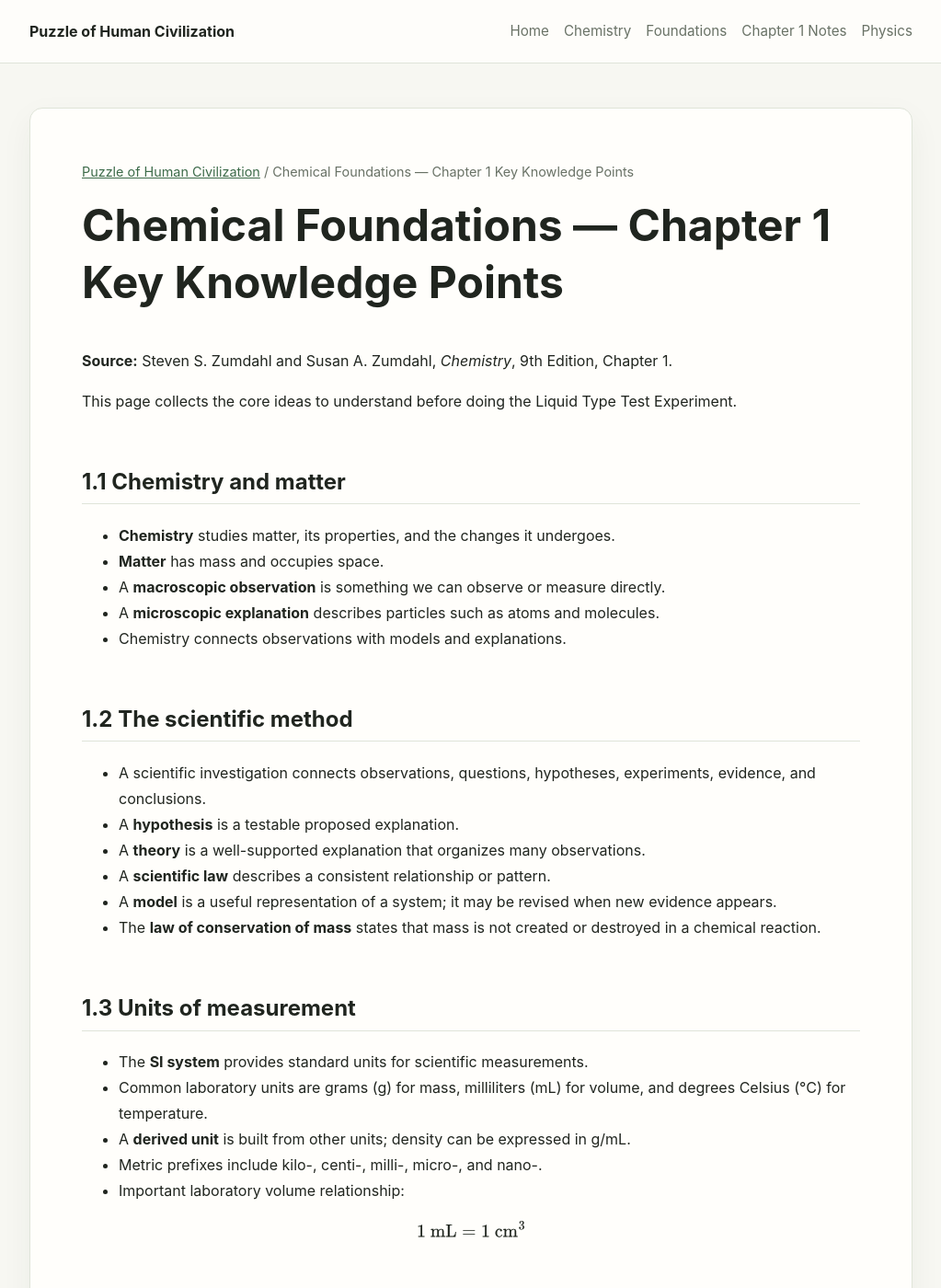
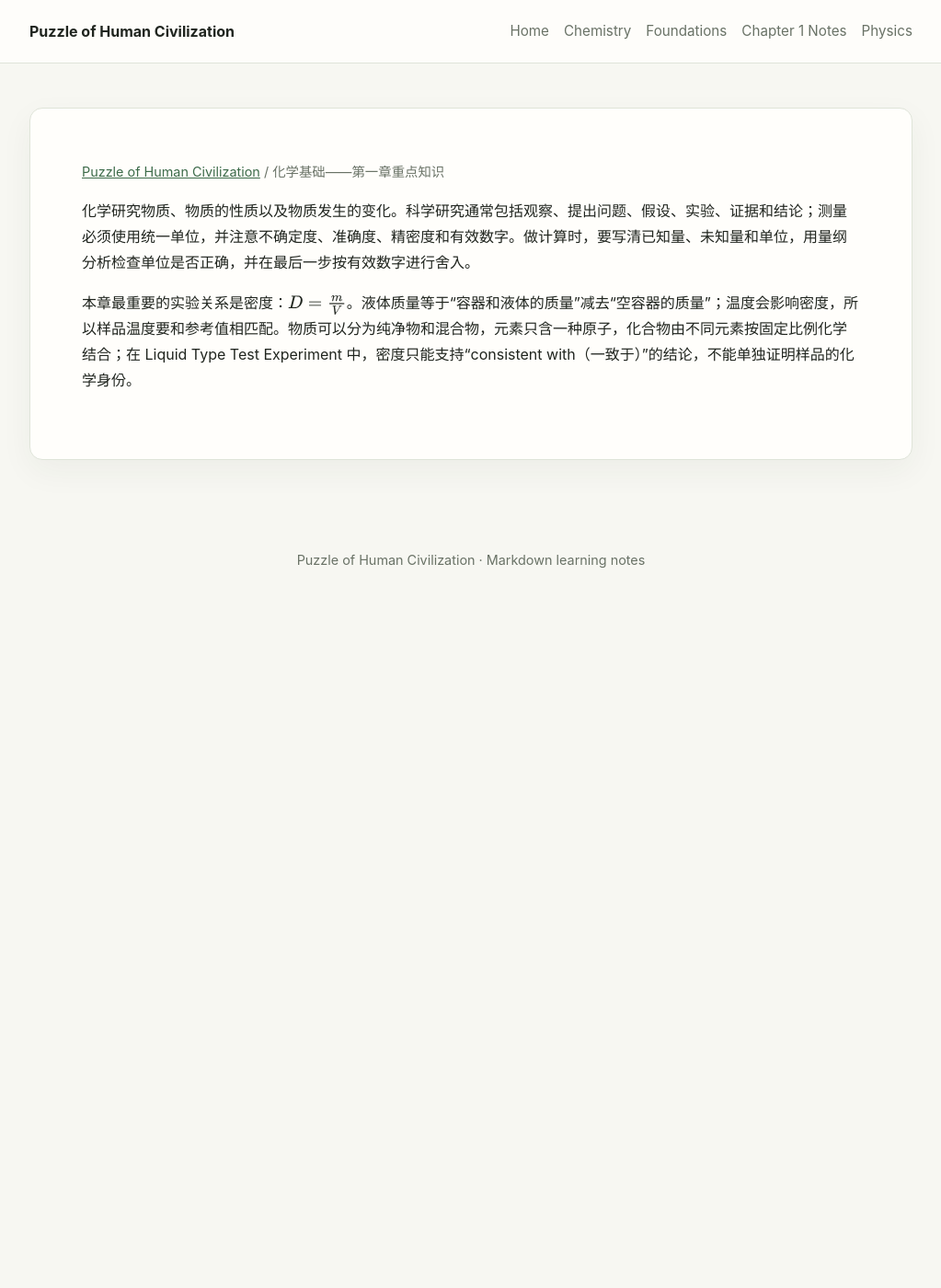
Before and after one commit to lloyd-c137/-Puzzle-of-Human-Civilization, a Jekyll site: the page built from Chem Journal/Chemical Foundations — Chapter 1 Key Knowledge Points.md, in a window 1280 px wide and 1400 px high. Shown: the whole window at 92% size, without its empty margins (128-1151 px from the left). Built offline with Jekyll 4.4.1, drawn with Linux system fonts in a browser that asks for light colours; some of the changed text lies outside the part shown.

Commit message:
Automatic sync: 2026-08-20 21:40:04

```diff
--- a/Chem Journal/Chemical Foundations — Chapter 1 Key Knowledge Points.md
+++ b/Chem Journal/Chemical Foundations — Chapter 1 Key Knowledge Points.md
@@ -1,127 +1,10 @@
 ---
 layout: default
-title: Chemical Foundations — Chapter 1 Key Knowledge Points
+title: 化学基础——第一章重点知识
 permalink: /chemistry/chemical-foundations-key-points/
-description: The essential concepts, rules, and equations from Zumdahl Chemistry Chapter 1.
+description: Zumdahl Chemistry 第一章的核心知识。
 ---
 
-# Chemical Foundations — Chapter 1 Key Knowledge Points
+化学研究物质、物质的性质以及物质发生的变化。科学研究通常包括观察、提出问题、假设、实验、证据和结论；测量必须使用统一单位，并注意不确定度、准确度、精密度和有效数字。做计算时，要写清已知量、未知量和单位，用量纲分析检查单位是否正确，并在最后一步按有效数字进行舍入。
 
-**Source:** Steven S. Zumdahl and Susan A. Zumdahl, *Chemistry*, 9th Edition, Chapter 1.
-
-This page collects the core ideas to understand before doing the Liquid Type Test Experiment.
-
-## 1.1 Chemistry and matter
-
-- **Chemistry** studies matter, its properties, and the changes it undergoes.
-- **Matter** has mass and occupies space.
-- A **macroscopic observation** is something we can observe or measure directly.
-- A **microscopic explanation** describes particles such as atoms and molecules.
-- Chemistry connects observations with models and explanations.
-
-## 1.2 The scientific method
-
-- A scientific investigation connects observations, questions, hypotheses, experiments, evidence, and conclusions.
-- A **hypothesis** is a testable proposed explanation.
-- A **theory** is a well-supported explanation that organizes many observations.
-- A **scientific law** describes a consistent relationship or pattern.
-- A **model** is a useful representation of a system; it may be revised when new evidence appears.
-- The **law of conservation of mass** states that mass is not created or destroyed in a chemical reaction.
-
-## 1.3 Units of measurement
-
-- The **SI system** provides standard units for scientific measurements.
-- Common laboratory units are grams (g) for mass, milliliters (mL) for volume, and degrees Celsius (°C) for temperature.
-- A **derived unit** is built from other units; density can be expressed in g/mL.
-- Metric prefixes include kilo-, centi-, milli-, micro-, and nano-.
-- Important laboratory volume relationship:
-
-$$1\ \mathrm{mL} = 1\ \mathrm{cm^3}$$
-
-## 1.4 Uncertainty in measurement
-
-- Every measurement has some **uncertainty** because instruments have limited resolution.
-- Record all certain digits plus one estimated digit when appropriate.
-- **Accuracy** means closeness to an accepted value.
-- **Precision** means how closely repeated measurements agree with one another.
-- **Random error** causes unpredictable variation; repeated trials help show its effect.
-- **Systematic error** shifts results consistently and is not normally removed by repetition.
-
-## 1.5 Significant figures and calculations
-
-- **Significant figures** communicate the precision supported by a measurement.
-- Nonzero digits are significant; leading zeros are not; captive zeros are significant.
-- Exact numbers and defined conversion relationships do not limit significant figures.
-- Addition and subtraction follow the decimal-place rule.
-- Multiplication and division follow the significant-figure rule.
-- Keep extra digits during intermediate calculations and round at the end.
-
-## 1.6 Systematic problem solving
-
-For every calculation:
-
-1. Identify the target quantity.
-2. List the known values with their units.
-3. Choose the equation or relationship.
-4. Calculate while keeping units visible.
-5. Check the units, size, sign, and precision of the answer.
-
-## 1.7 Dimensional analysis
-
-- A **conversion factor** is a ratio equal to one, such as $\frac{1000\ \mathrm{mL}}{1\ \mathrm{L}}$.
-- Arrange conversion factors so unwanted units cancel and the desired unit remains.
-- Unit cancellation is both a calculation method and an error check.
-
-## 1.8 Temperature
-
-- Celsius, Fahrenheit, and Kelvin are different temperature scales.
-- Kelvin is an absolute temperature scale; its zero point is **absolute zero**.
-- Celsius-to-Kelvin conversion:
-
-$$T_{\mathrm{K}} = T_{\mathrm{°C}} + 273.15$$
-
-- Temperature matters because physical properties, including density, can change with temperature.
-
-## 1.9 Density
-
-- Density is mass divided by volume:
-
-$$D = \frac{m}{V}$$
-
-- For a liquid sample:
-
-$$m_{\text{liquid}} = m_{\text{container+liquid}} - m_{\text{empty container}}$$
-
-- Common density units are g/mL and g/cm³.
-- Density is a physical property that can help compare a sample with reference substances.
-- Density evidence supports a conclusion but does not, by itself, prove chemical identity.
-- The sample temperature and reference-density temperature must be compatible.
-
-## 1.10 Classification of matter
-
-- A **pure substance** has a fixed composition and consistent properties.
-- An **element** contains one type of atom.
-- A **compound** contains different elements chemically joined in a fixed ratio.
-- A **mixture** contains substances physically combined and can have variable composition.
-- A **homogeneous mixture** is uniform throughout; a **heterogeneous mixture** is not uniform throughout.
-- A **physical property** can be observed without changing chemical identity.
-- A **chemical property** describes the ability to undergo chemical change.
-- A **physical change** does not create a new substance.
-- A **chemical change** creates one or more new substances.
-- Mixtures can be separated by physical methods such as filtration, distillation, and chromatography.
-
-## Connection to the Liquid Type Test Experiment
-
-The experiment applies this chapter by measuring mass, volume, and temperature; calculating density; repeating trials; evaluating uncertainty, accuracy, and precision; and comparing the result with reference values. The correct conclusion is **“consistent with”** or **“inconclusive,”** not proof of identity.
-
-## Minimum mastery check
-
-I should be able to:
-
-- explain accuracy versus precision;
-- use units and dimensional analysis correctly;
-- apply significant-figure rules;
-- calculate liquid mass and density;
-- explain why temperature matters;
-- distinguish an element, compound, pure substance, and mixture;
-- explain why density supports but does not prove identification.
+本章最重要的实验关系是密度：$$D=\frac{m}{V}$$。液体质量等于“容器和液体的质量”减去“空容器的质量”；温度会影响密度，所以样品温度要和参考值相匹配。物质可以分为纯净物和混合物，元素只含一种原子，化合物由不同元素按固定比例化学结合；在 Liquid Type Test Experiment 中，密度只能支持“consistent with（一致于）”的结论，不能单独证明样品的化学身份。
```
